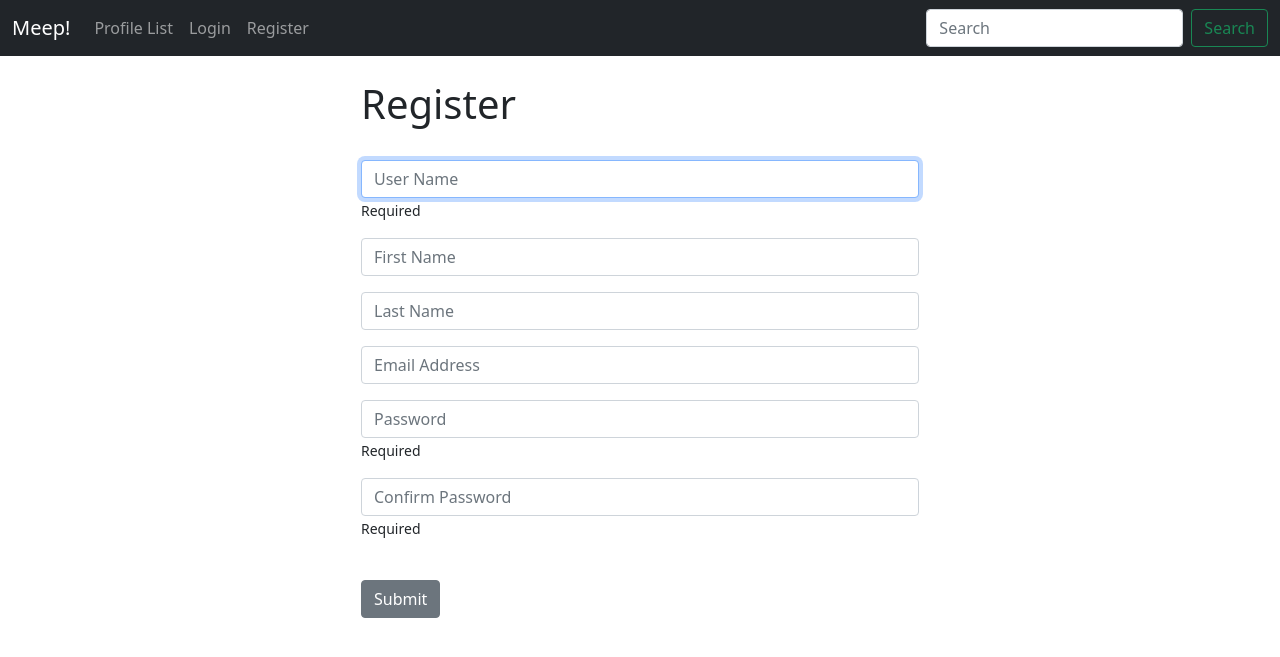
After one commit to crixxcroxx/meep, a Django app: page /register/ in a window 1280 px wide. The commit adds this page. Shown: the top 657 px of the page. Run offline with Django 4.2, Linux system fonts and the light colour scheme.

Commit message:
Register user

```diff
--- a/meep/social/forms.py
+++ b/meep/social/forms.py
@@ -1,5 +1,8 @@
+from typing import Any
 from django import forms
 from .models import Meep
+from django.contrib.auth.forms import UserCreationForm
+from django.contrib.auth.models import User
 
 
 class MeepForm(forms.ModelForm):
@@ -17,3 +20,64 @@ class MeepForm(forms.ModelForm):
     class Meta:
         model = Meep
         exclude = ("user",)
+
+
+class SignUpForm(UserCreationForm):
+    email = forms.EmailField(
+        label="",
+        widget=forms.TextInput(
+            attrs={
+                "class": "form-control",
+                "placeholder": "Email Address",
+            }
+        ),
+    )
+    first_name = forms.CharField(
+        label="",
+        max_length=100,
+        widget=forms.TextInput(
+            attrs={
+                "class": "form-control",
+                "placeholder": "First Name",
+            }
+        ),
+    )
+    last_name = forms.CharField(
+        label="",
+        max_length=100,
+        widget=forms.TextInput(
+            attrs={
+                "class": "form-control",
+                "placeholder": "Last Name",
+            }
+        ),
+    )
+
+    class Meta:
+        model = User
+        fields = (
+            "username",
+            "first_name",
+            "last_name",
+            "email",
+            "password1",
+            "password2",
+        )
+
+    def __init__(self, *args, **kwargs):
+        super(SignUpForm, self).__init__(*args, **kwargs)
+
+        self.fields["username"].widget.attrs["class"] = "form-control"
+        self.fields["username"].widget.attrs["placeholder"] = "User Name"
+        self.fields["username"].label = ""
+        self.fields["username"].help_text = "<small>Required</small>"
+
+        self.fields["password1"].widget.attrs["class"] = "form-control"
+        self.fields["password1"].widget.attrs["placeholder"] = "Password"
+        self.fields["password1"].label = ""
+        self.fields["password1"].help_text = "<small>Required</small>"
+
+        self.fields["password2"].widget.attrs["class"] = "form-control"
+        self.fields["password2"].widget.attrs["placeholder"] = "Confirm Password"
+        self.fields["password2"].label = ""
+        self.fields["password2"].help_text = "<small>Required</small>"
--- a/meep/social/templates/navbar.html
+++ b/meep/social/templates/navbar.html
@@ -21,6 +21,9 @@
                 <li class="nav-item">
                     <a class="nav-link" href="{% url 'login' %}">Login</a>
                 </li>
+                <li class="nav-item">
+                    <a class="nav-link" href="{% url 'register' %}">Register</a>
+                </li>
                 {% endif %}
             </ul>
             <form class="d-flex">
--- /dev/null
+++ b/meep/social/templates/register.html
@@ -0,0 +1,14 @@
+{% extends 'base.html' %}
+{% block content %}
+
+<div class="col-md-6 offset-md-3">
+    <h1>Register</h1>
+    <br />
+    <form method="POST" action="">
+        {% csrf_token %}
+        {{ form.as_p }}
+        <br />
+        <button type="submit" class="btn btn-secondary">Submit</button>
+    </form>
+</div>
+{% endblock %}
--- a/meep/social/urls.py
+++ b/meep/social/urls.py
@@ -7,4 +7,5 @@ urlpatterns = [
     path("profile/<int:pk>", views.profile, name="profile"),
     path("login/", views.login_user, name="login"),
     path("logout/", views.logout_user, name="logout"),
+    path("register/", views.register_user, name="register"),
 ]
--- a/meep/social/views.py
+++ b/meep/social/views.py
@@ -1,8 +1,10 @@
 from django.shortcuts import render, redirect
 from django.contrib import messages
 from .models import Profile, Meep
-from .forms import MeepForm
+from .forms import MeepForm, SignUpForm
 from django.contrib.auth import authenticate, login, logout
+from django.contrib.auth.forms import UserCreationForm
+from django import forms
 
 
 # Create your views here.
@@ -14,7 +16,7 @@ def home(request):
                 meep = form.save(commit=False)
                 meep.user = request.user
                 meep.save()
-                messages.success(request, ("You must be logged in to view this page"))
+                messages.success(request, ("Meep posted"))
 
                 return redirect("home")
 
@@ -80,3 +82,25 @@ def logout_user(request):
     logout(request)
     messages.success(request, ("You have been logged out"))
     return redirect("home")
+
+
+def register_user(request):
+    form = SignUpForm()
+
+    if request.method == "POST":
+        form = SignUpForm(request.POST)
+        if form.is_valid():
+            form.save()
+            username = form.cleaned_data["username"]
+            password = form.cleaned_data["password1"]
+            # first_name = form.cleaned_data["first_name"]
+            # last_name = form.cleaned_data["last_name"]
+            # email = form.cleaned_data["email"]
+
+            # Login user
+            user = authenticate(username=username, password=password)
+            login(request, user)
+            messages.success(request, ("You have successfully registered. Welcome"))
+            return redirect("home")
+
+    return render(request, "register.html", {"form": form})
```
Also changed, not shown: meep/db.sqlite3.
